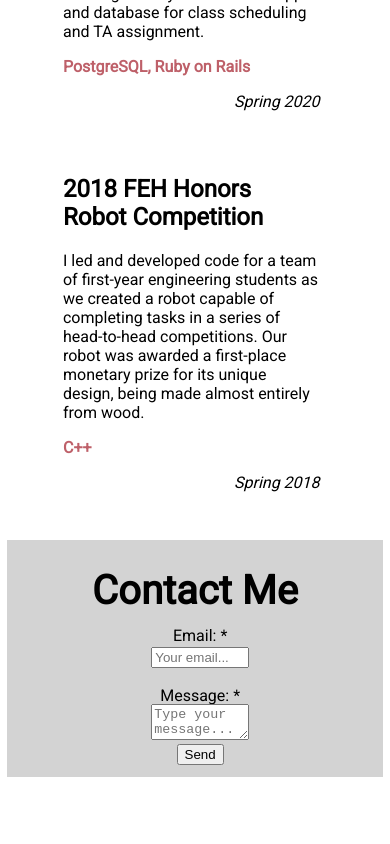
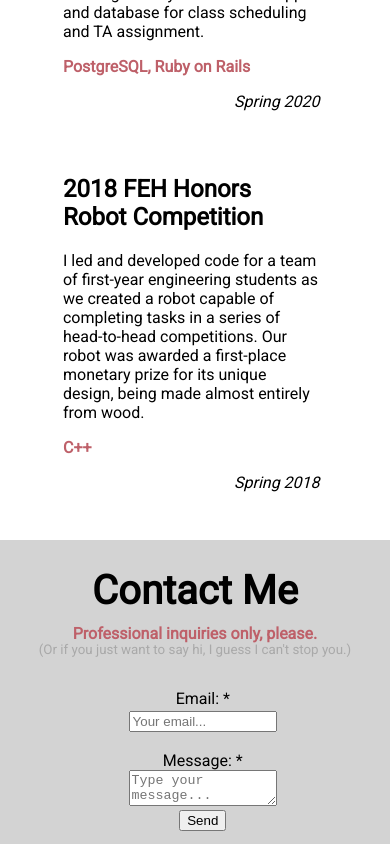
Before and after one commit to kate-swartz/personalsite, a React (Create React App) app: page / in a window 390 px wide. Shown: the part 4035-4879 px from the top of the page. Before the commit the page ends 4819 px from the top, so only its background shows below. Built offline with nearby package versions, Linux system fonts and the light colour scheme.

Commit message:
improve contact section for small screens

```diff
--- a/src/Contact.css
+++ b/src/Contact.css
@@ -1,9 +1,9 @@
 .contact {
   margin-top: 6%;
   padding-bottom: 2%;
-  margin-bottom: -0.4%;
-  margin-left: -0.4%;
-  margin-right: -0.4%;
+  margin-bottom: -2.0%;
+  margin-left: -2.0%;
+  margin-right: -2.0%;
   display: flex;
  flex-direction: row;
  justify-content: center;
@@ -44,3 +44,11 @@ sup {
   color: darkgray;
   margin-bottom: 5%;
 }
+
+@media screen and (max-width: 600px) {
+  .contact {
+    margin-bottom: -5.0%;
+    margin-left: -5.0%;
+    margin-right: -5.0%;
+  }
+}
--- a/src/Contact.js
+++ b/src/Contact.js
@@ -7,6 +7,8 @@ class Contact extends Component {
       <div id="contact" className="contact">
         <div className="contact-box">
           <h1>Contact Me</h1>
+          <p><b>Professional inquiries only, please.</b></p>
+          <sup>(Or if you just want to say hi, I guess I can't stop you.)</sup>
           <div id="contact-form" class="form">
             <form action="https://formspree.io/f/xdoypqvy" method="POST">
               <input type="hidden" name="_subject" value="Contact request from kate-swartz.com" />
```
